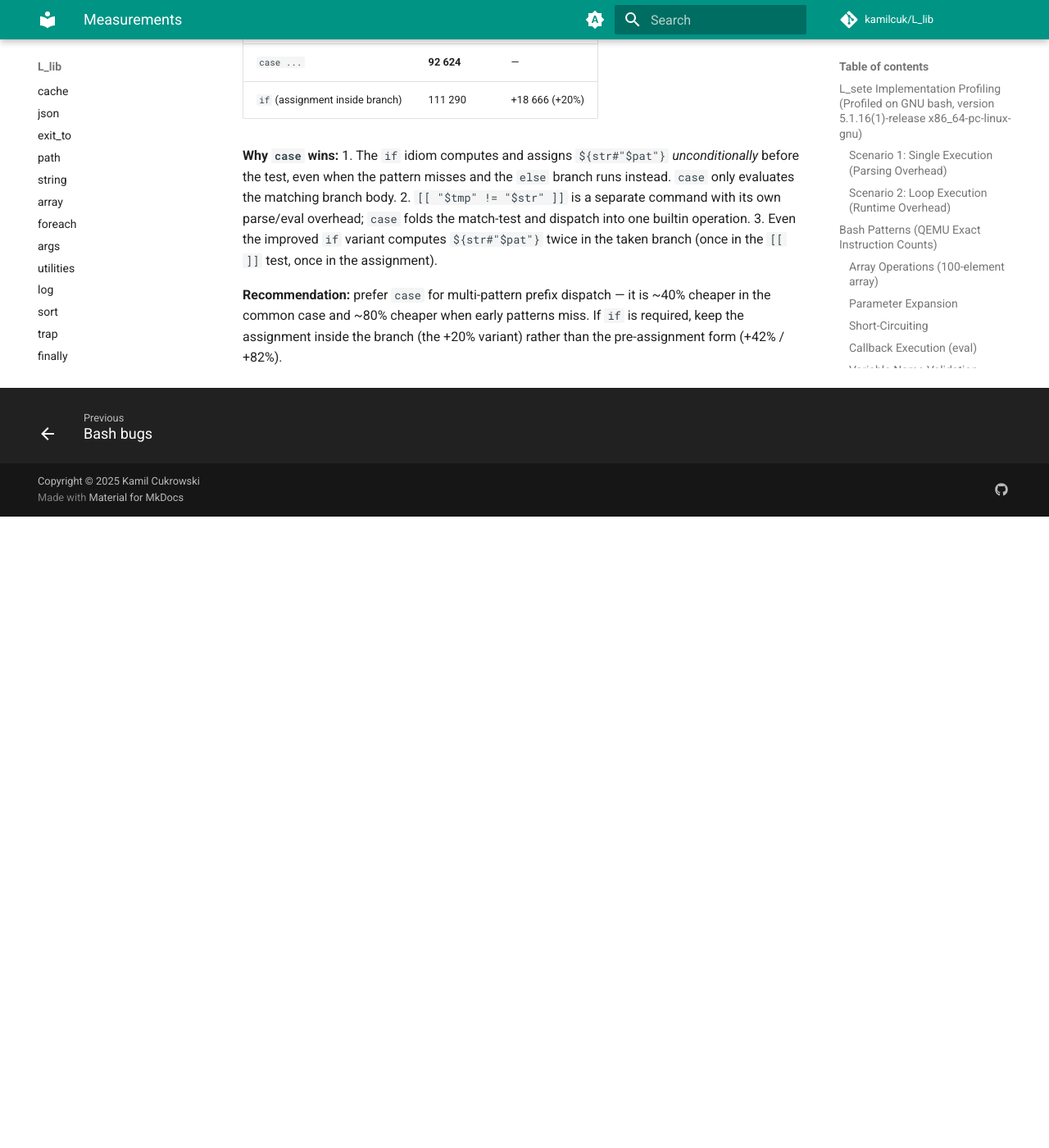
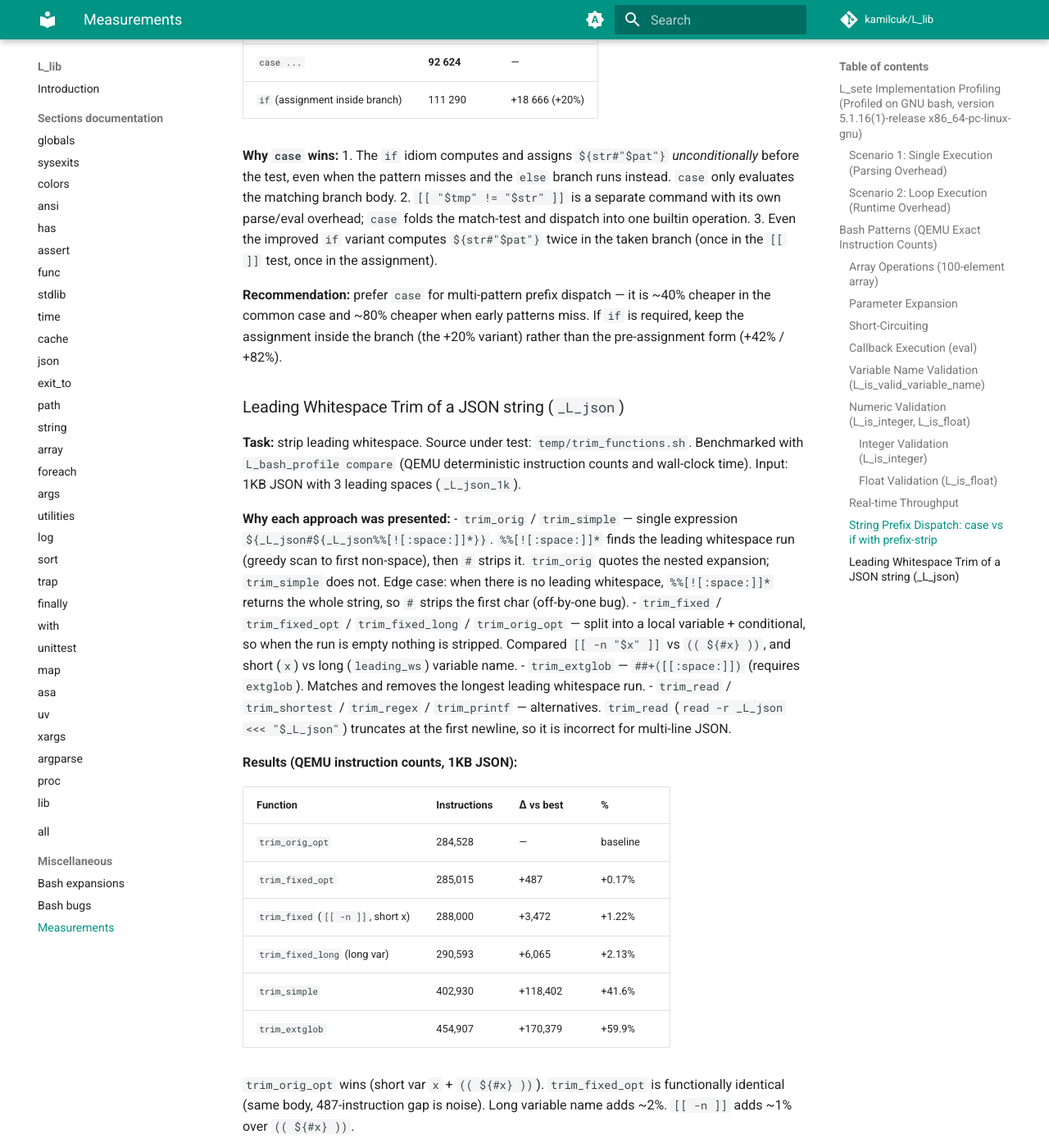
Before and after one commit to Kamilcuk/L_lib, an MkDocs documentation site: the page built from docs/measurements.md, in a window 1280 px wide and 1400 px high, scrolled down 8590 px. Shown: the whole window at 82% size. Built offline with MkDocs 1.6.1 and Material for MkDocs 9.7.7, drawn with Linux system fonts in a browser that asks for light colours; comment, search, counter and statistics services are not loaded; before the commit the page ends 9220 px from its top, so only the background shows below that; some of the changed text lies outside the part shown.

Commit message:
docs: add JSON trim benchmark results; refactor: rename json.sh to L_json.sh - docs/measurements.md: add leading whitespace trim benchmark for JSON parsing - scripts: rename json.sh to L_json.sh for consistent naming

````diff
--- a/docs/measurements.md
+++ b/docs/measurements.md
@@ -232,3 +232,96 @@
 cheaper in the common case and ~80% cheaper when early patterns miss. If `if` is
 required, keep the assignment inside the branch (the +20% variant) rather than the
 pre-assignment form (+42% / +82%).
+
+### Leading Whitespace Trim of a JSON string (`_L_json`)
+
+**Task:** strip leading whitespace. Source under test: `temp/trim_functions.sh`.
+Benchmarked with `L_bash_profile compare` (QEMU deterministic instruction counts
+and wall-clock time). Input: 1KB JSON with 3 leading spaces (`_L_json_1k`).
+
+**Why each approach was presented:**
+- `trim_orig` / `trim_simple` — single expression `${_L_json#${_L_json%%[![:space:]]*}}`.
+  `%%[![:space:]]*` finds the leading whitespace run (greedy scan to first
+  non-space), then `#` strips it. `trim_orig` quotes the nested expansion;
+  `trim_simple` does not. Edge case: when there is no leading whitespace,
+  `%%[![:space:]]*` returns the whole string, so `#` strips the first char
+  (off-by-one bug).
+- `trim_fixed` / `trim_fixed_opt` / `trim_fixed_long` / `trim_orig_opt` — split
+  into a local variable + conditional, so when the run is empty nothing is
+  stripped. Compared `[[ -n "$x" ]]` vs `(( ${#x} ))`, and short (`x`) vs long
+  (`leading_ws`) variable name.
+- `trim_extglob` — `##+([[:space:]])` (requires `extglob`). Matches and removes
+  the longest leading whitespace run.
+- `trim_read` / `trim_shortest` / `trim_regex` / `trim_printf` — alternatives.
+  `trim_read` (`read -r _L_json <<< "$_L_json"`) truncates at the first newline,
+  so it is incorrect for multi-line JSON.
+
+**Results (QEMU instruction counts, 1KB JSON):**
+
+| Function | Instructions | Δ vs best | % |
+| :--- | :--- | :--- | :--- |
+| `trim_orig_opt` | 284,528 | — | baseline |
+| `trim_fixed_opt` | 285,015 | +487 | +0.17% |
+| `trim_fixed` (`[[ -n ]]`, short x) | 288,000 | +3,472 | +1.22% |
+| `trim_fixed_long` (long var) | 290,593 | +6,065 | +2.13% |
+| `trim_simple` | 402,930 | +118,402 | +41.6% |
+| `trim_extglob` | 454,907 | +170,379 | +59.9% |
+
+`trim_orig_opt` wins (short var `x` + `(( ${#x} ))`). `trim_fixed_opt` is
+functionally identical (same body, 487-instruction gap is noise). Long variable
+name adds ~2%. `[[ -n ]]` adds ~1% over `(( ${#x} ))`.
+
+**Why `trim_extglob` is slow (O(n²)):**
+
+`+([[:space:]])` is implemented in bash's `EXTMATCH` ('+') branch of `GMATCH`
+(`patmatch.c`). The match clause is:
+
+```
+for (srest = s; srest <= se; srest++) {
+    m1 = GMATCH(s, srest, psub, pnext - 1) == 0;        /* match subpattern once */
+    if (m1) {
+        m2 = (GMATCH(srest, se, prest, pe) == 0) ||
+              (s != srest && GMATCH(srest, se, p - 1, pe) == 0);  /* re-match whole extglob */
+    }
+    if (m1 && m2) return 0;
+}
+```
+
+The second `GMATCH` clause re-matches the entire `+([[:space:]])` pattern
+against the remainder. To match `n` spaces, `EXTMATCH` recurses `n` times; each
+level's inner `srest` loop scans positions from the current offset. Total work ≈
+Σ(1..n) = **O(n²)**. At 1KB the gap is ~60%; it grows quadratically with the
+length of the leading whitespace run.
+
+By contrast `%%[![:space:]]*` is one greedy left-to-right scan for the first
+non-space character: **O(n)**, no recursion. This is why every `trim_*` variant
+using `%%[![:space:]]*` beats `trim_extglob`.
+
+**Throughput reference:** ~1.6 GIPS (1M instructions ≈ 600–800µs) →
+`trim_orig_opt` at 284,528 instructions ≈ 178µs per call.
+
+**All `trim_*` source (from `temp/trim_functions.sh`):**
+
+```bash
+trim_orig() { _L_json="${_L_json#"${_L_json%%[![:space:]]*}"}"; }
+
+trim_simple() { _L_json="${_L_json#${_L_json%%[![:space:]]*}}"; }
+
+trim_fixed() { local leading_ws=${_L_json%%[![:space:]]*}; if [[ -n "$leading_ws" ]]; then _L_json=${_L_json#"$leading_ws"}; fi; }
+
+trim_extglob() { _L_json=${_L_json##+([[:space:]])}; }
+
+trim_fixed_opt() { local x=${_L_json%%[![:space:]]*}; if (( ${#x} )); then _L_json=${_L_json#"$x"}; fi; }
+
+trim_fixed_long() { local leading_ws=${_L_json%%[![:space:]]*}; if (( ${#leading_ws} )); then _L_json=${_L_json#"$leading_ws"}; fi; }
+
+trim_orig_opt() { local x=${_L_json%%[![:space:]]*}; if (( ${#x} )); then _L_json=${_L_json#"$x"}; fi; }
+
+trim_read() { read -r _L_json <<< "$_L_json"; }
+
+trim_shortest() { _L_json="${_L_json#*[![:space:]]}"; _L_json="${_L_json#"${_L_json%%[![:space:]]*}"}"; }
+
+trim_regex() { [[ "$_L_json" =~ ^[[:space:]]*(.*) ]]; _L_json="${BASH_REMATCH[1]}"; }
+
+trim_printf() { printf -v _L_json '%s' "$_L_json"; }
+```
````
Also changed, not shown: 5 other files.
